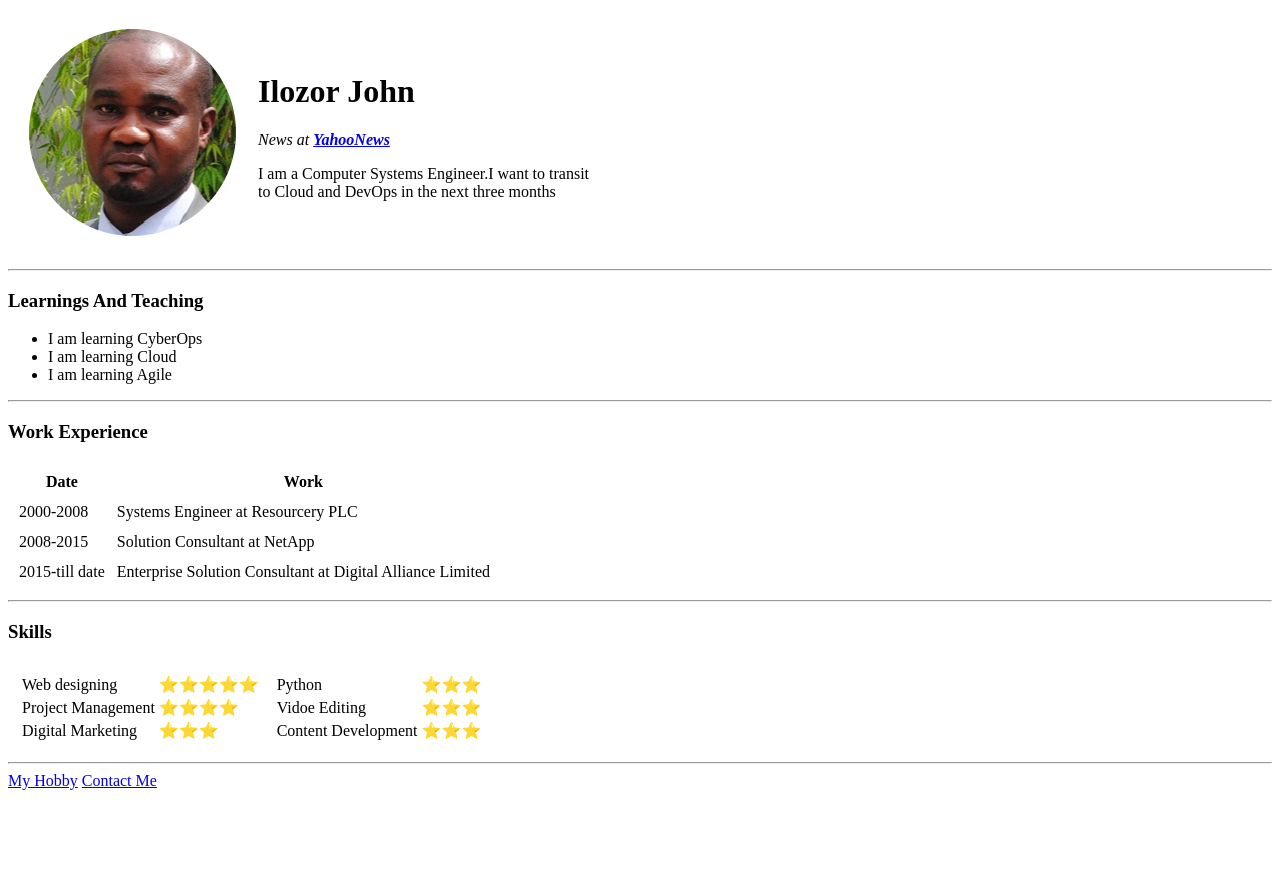
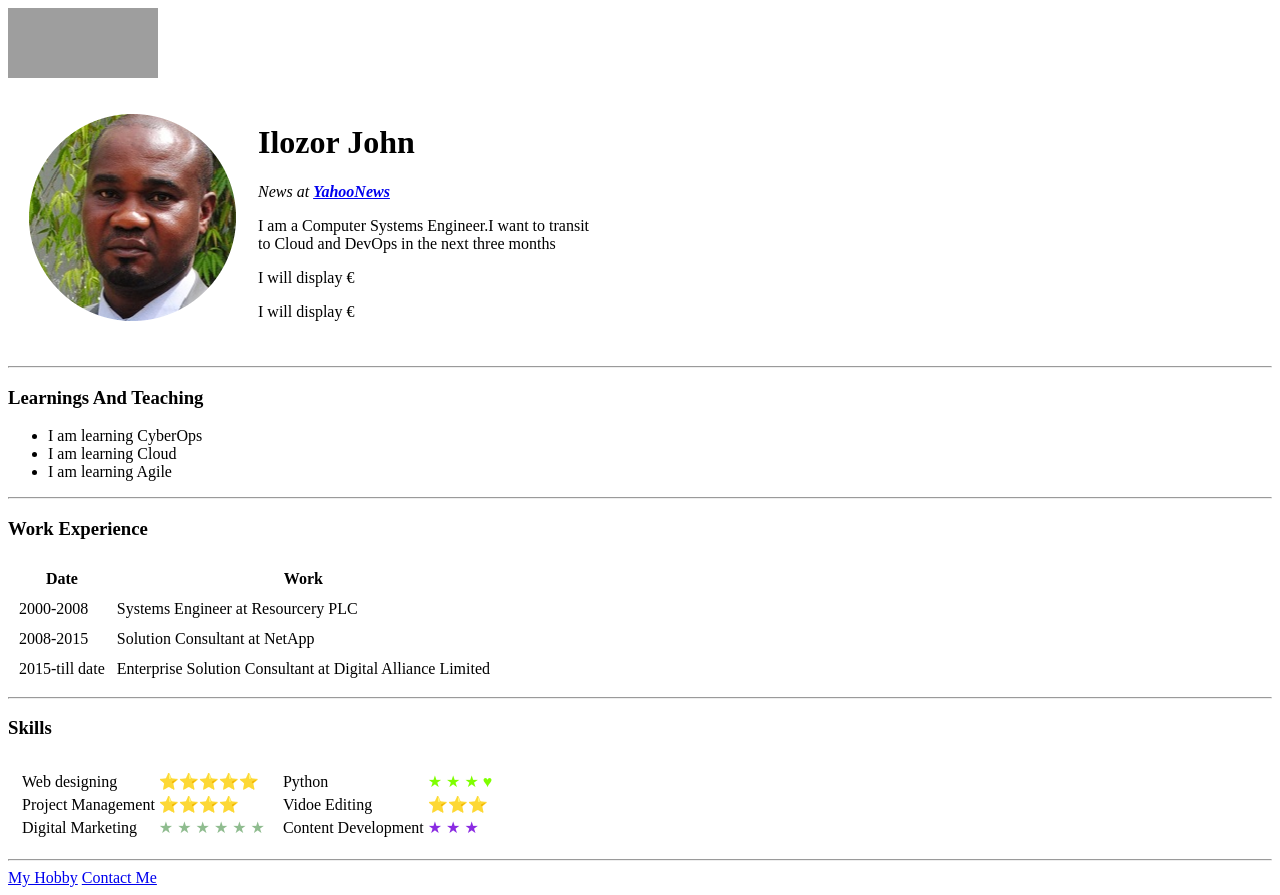
Before and after one commit to johnilozor/my-personal-webpage, a plain HTML site: page index.html in a window 1280 px wide. Before the commit the page ends 800 px from the top, so only its background shows below. Drawn offline with Linux system fonts and the light colour scheme; grey boxes are pictures that could not be loaded.

Commit message:
updated version

```diff
--- a/index.html
+++ b/index.html
@@ -6,6 +6,10 @@
     <meta name="viewport" content="width=device-width, initial-scale=1.0">
     <title>John's Personal WebPage</title>
 </head>
+<a href="https://www.qries.com/">
+         <img alt="Qries" src="https://www.qries.com/images/banner_logo.png"
+         width=150" height="70">
+      </a>
 <body>
     <table cellspacing="20">
         <tbody>
@@ -26,6 +30,9 @@
                     <p>
                         I am a Computer Systems Engineer.I want to transit <br>to Cloud and DevOps in the next three months
                     </p>
+                    <p>I will display &euro;</p>
+                    <p>I will display &#8364;</p>
+
                 </td>
             </tr>
 
@@ -82,7 +89,7 @@
                             </tr>
                             <tr>
                                 <td>Digital Marketing</td>
-                                <td>⭐⭐⭐</td>
+                                <td style="color :darkseagreen">&#9733 &#9733 &#9733 &#9733 &#9733 &#9733</td>
                             </tr>
                         </tbody>
                     </table>
@@ -92,7 +99,7 @@
                         <tbody>
                             <tr>
                                 <td>Python</td>
-                                <td>⭐⭐⭐</td>
+                                <td style="color:rgb(127, 255, 0)">&#9733 &#9733 &#9733 &#9829</td>
                             </tr>
                             <tr>
                                 <td>Vidoe Editing</td>
@@ -100,7 +107,7 @@
                             </tr>
                             <tr>
                                 <td>Content Development</td>
-                                <td>⭐⭐⭐</td>
+                                <td style="color:blueviolet">&#9733 &#9733 &#9733</td>
                             </tr>
                         </tbody>
                     </table>
```
